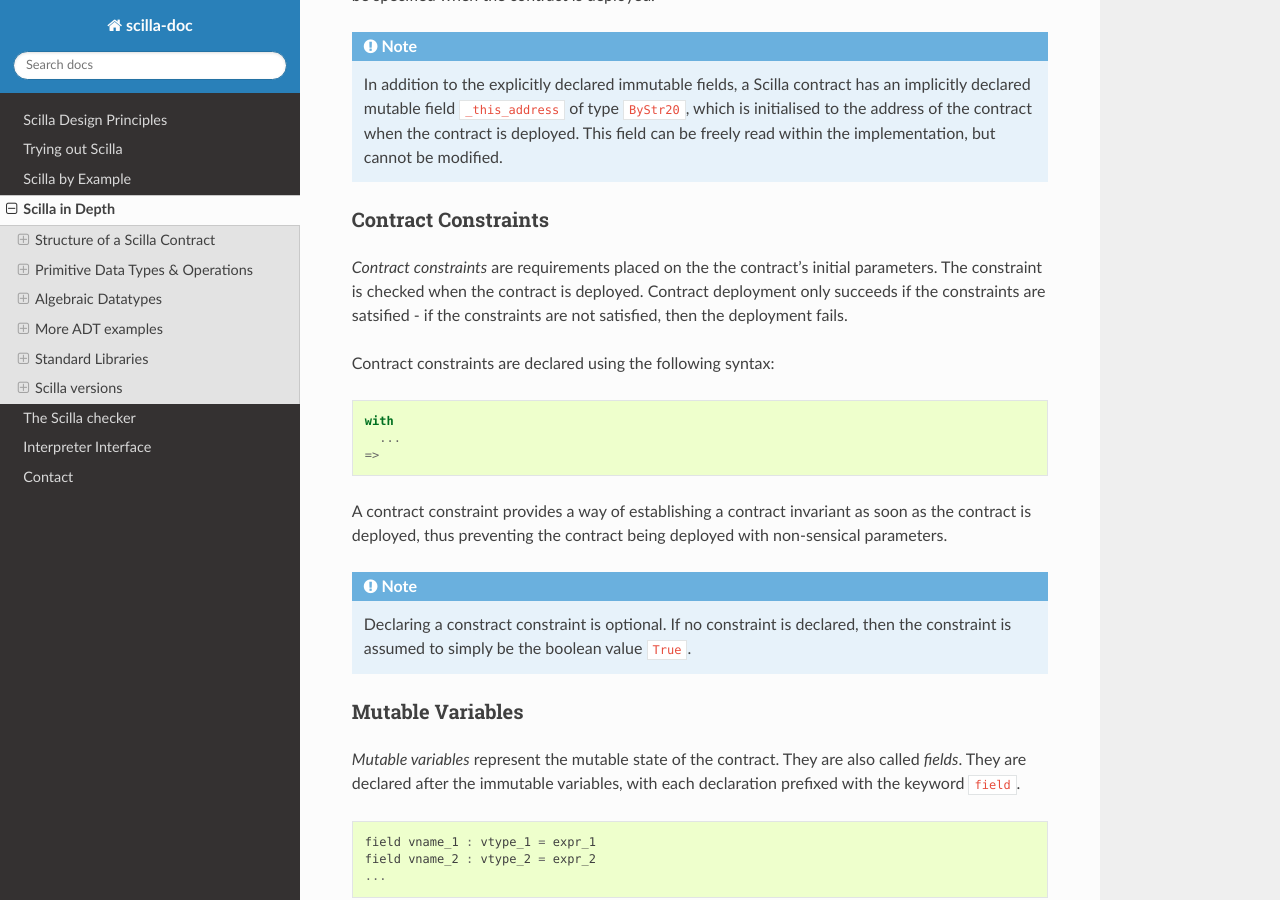
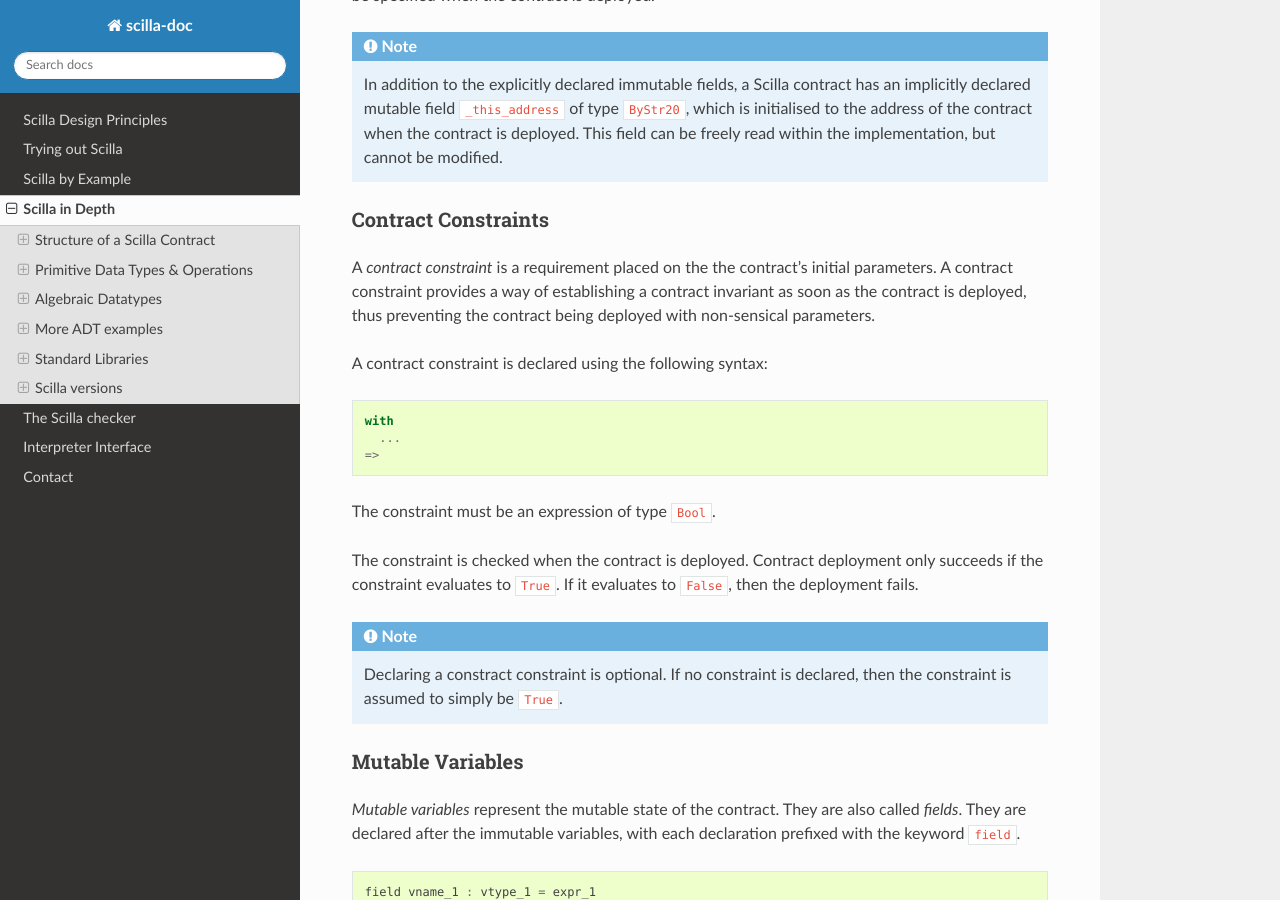
Before and after one commit to Zilliqa/scilla-docs, a Sphinx documentation site: the page built from docs/source/scilla-in-depth.rst, in a window 1280 px wide and 900 px high, scrolled down 2058 px. Built offline with Sphinx 7.4.7 and the Read the Docs theme 2.0.0, drawn with Linux system fonts in a browser that asks for light colours; some of the changed text lies outside the part shown.

Commit message:
Constraint documentation added

```diff
--- a/docs/source/scilla-in-depth.rst
+++ b/docs/source/scilla-in-depth.rst
@@ -21,7 +21,7 @@ The general structure of a Scilla contract is given in the code fragment below:
 + Within a contract, there are then four distinct parts:
 
   1. The first part declares the immutable parameters of the contract.
-  2. The second part describes the contract's constraints, which must
+  2. The second part describes the contract's constraint, which must
      be valid when the contract is deployed.
   3. The third part declares the mutable fields.
   4. The fourth part contains all ``transition`` and ``procedure`` definitions.
@@ -59,7 +59,7 @@ The general structure of a Scilla contract is given in the code fragment below:
     (vname_1 : vtype_1,
      vname_2 : vtype_2)
 
-    (* Contract constraints *)
+    (* Contract constraint *)
     with
       (* Constraint expression *)
     =>
@@ -128,13 +128,13 @@ variables are to be specified when the contract is deployed.
 Contract Constraints
 ********************
 
-`Contract constraints` are requirements placed on the the contract's
-initial parameters. The constraint is checked when the contract is
-deployed. Contract deployment only succeeds if the constraints are
-satsified - if the constraints are not satisfied, then the deployment
-fails.
-
-Contract constraints are declared using the following syntax:
+A `contract constraint` is a requirement placed on the the contract's
+initial parameters. A contract constraint provides a way of
+establishing a contract invariant as soon as the contract is deployed,
+thus preventing the contract being deployed with non-sensical
+parameters.
+
+A contract constraint is declared using the following syntax:
 
 .. code-block:: ocaml
 
@@ -142,15 +142,16 @@ Contract constraints are declared using the following syntax:
      ...
    =>
 
-A contract constraint provides a way of establishing a contract
-invariant as soon as the contract is deployed, thus preventing the
-contract being deployed with non-sensical parameters.
+The constraint must be an expression of type ``Bool``.
+
+The constraint is checked when the contract is deployed. Contract
+deployment only succeeds if the constraint evaluates to ``True``. If
+it evaluates to ``False``, then the deployment fails.
 
 .. note::
 
    Declaring a constract constraint is optional. If no constraint is
-   declared, then the constraint is assumed to simply be the boolean
-   value ``True``.
+   declared, then the constraint is assumed to simply be ``True``.
 
 
 
```
Also changed, not shown: docs/source/scilla-by-example.rst (+27 -0 lines).
